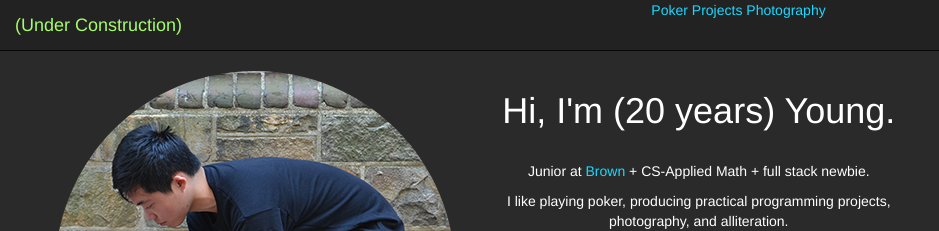
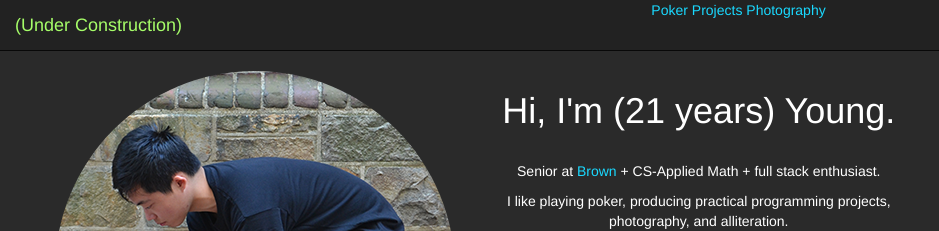
Before and after one commit to youngrrrr/youngrrrr.github.io, a plain HTML site: page index.html in a window 1280 px wide. Shown: the top 231 px of the page, without its empty margins (0-939 px from the left). Drawn offline with nearby package versions, Linux system fonts and the light colour scheme.

Commit message:
Updated resume and website in (almost\!) a year~~

```diff
--- a/index.html
+++ b/index.html
@@ -29,8 +29,8 @@
 			<div id="me-pic" class="col-sm-4"></div>
 			<div class="content col-sm-5">
 				<div id="about">
-					<h1>Hi, I'm (20 years) Young.</h1><br>
-					<p>Junior at <a href="https://www.brown.edu" target="_blank">Brown</a> + CS-Applied Math + full stack newbie.</p>
+					<h1>Hi, I'm (21 years) Young.</h1><br>
+					<p>Senior at <a href="https://www.brown.edu" target="_blank">Brown</a> + CS-Applied Math + full stack enthusiast.</p>
 					<p>I like playing poker, producing practical programming projects, photography, and alliteration.</p><br>
 					<a href="assets/docs/Resume.pdf" rel="nofollow">Hire me?</a>
 				</div>
```
